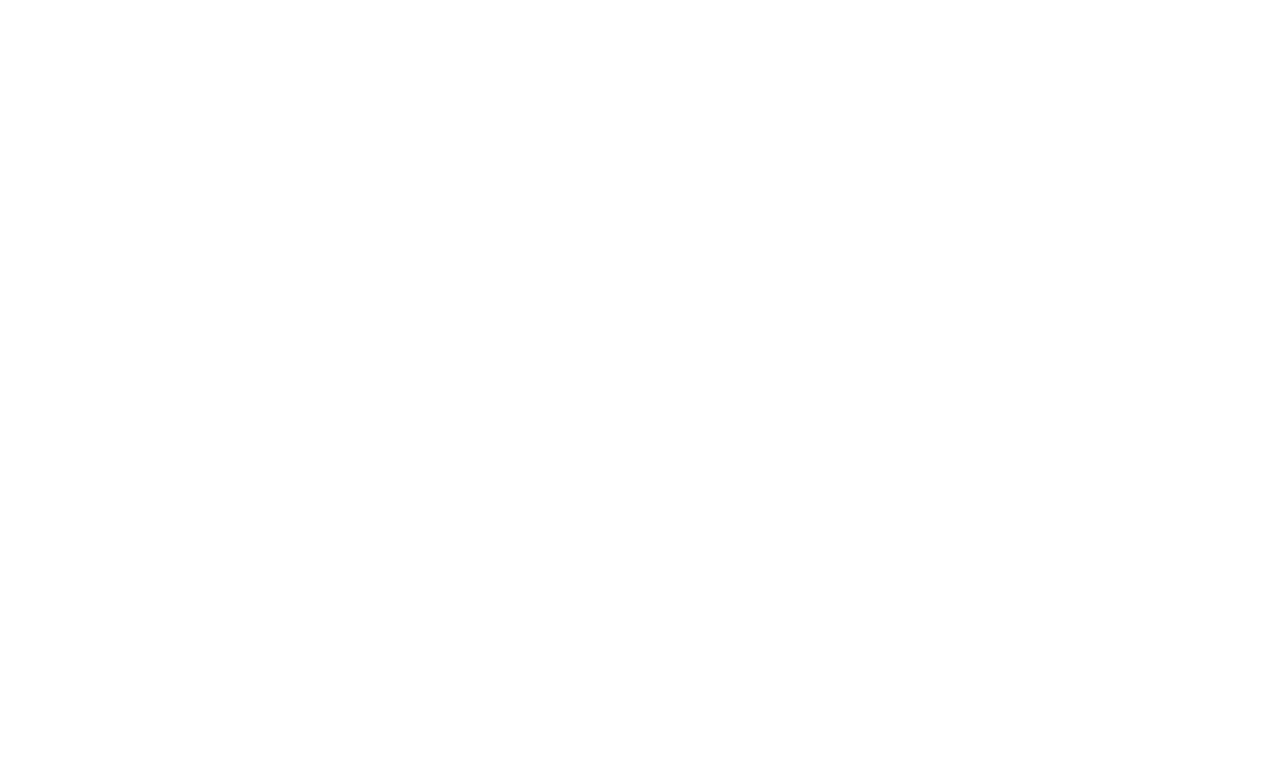
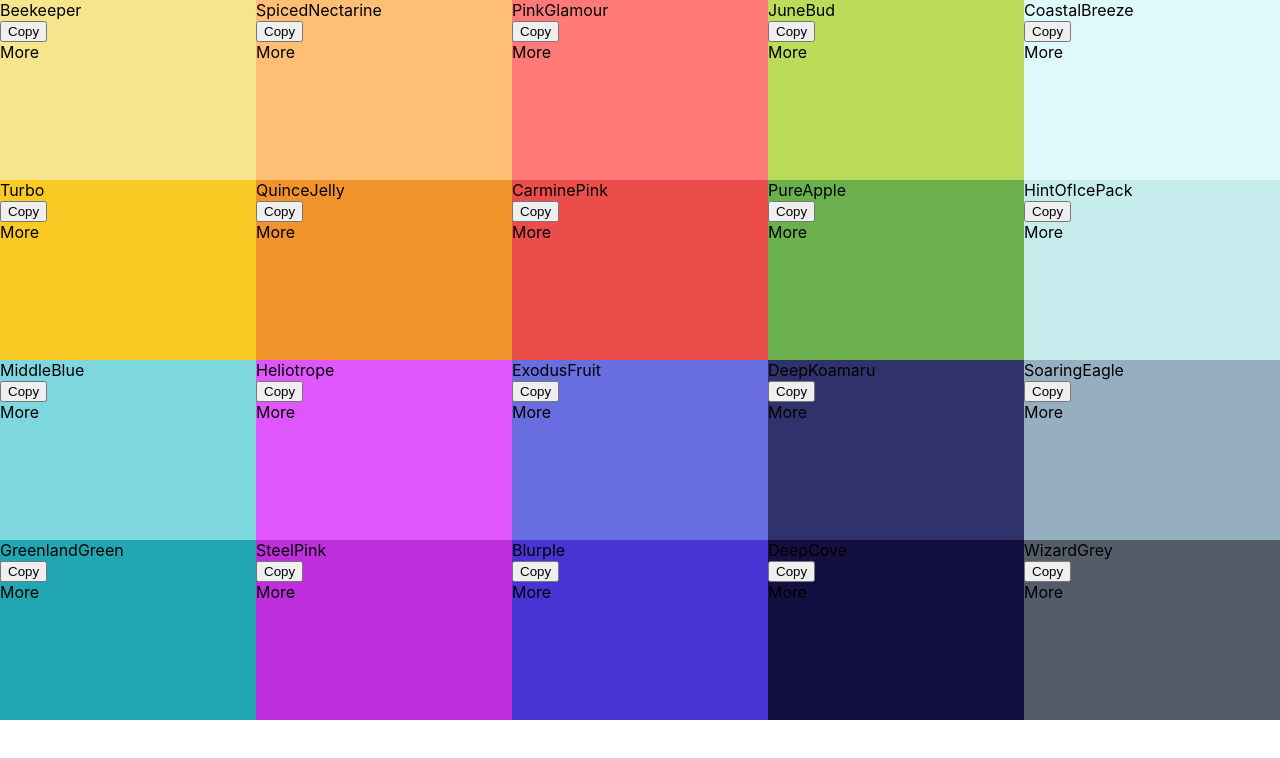
Before and after one commit to xAirx/ColorPaletteProject, a React (Create React App) app in the folder colorpaletteproject/: page / in a window 1280 px wide. Shown: the top 758 px of the page. Built offline with nearby package versions, Linux system fonts and the light colour scheme.

Commit message:
Commit before Eject for ESLINT

```diff
--- a/colorpaletteproject/src/App.js
+++ b/colorpaletteproject/src/App.js
@@ -1,7 +1,6 @@
-import Palette from './Palette';
 import React,{Component} from 'react'
 import seedColors from './seedColors';
-
+import Palette from './Palette';
 class  App extends Component {
   render() {
 
@@ -10,7 +9,9 @@
 
   return (
     <div className="App">
-      <Palette palette={seedColors[4]}/>
+     {/*  <Palette palette={seedColors[4]}/> */}
+     {/*/Passing in our props from seedColors individually.*/}
+     <Palette {...seedColors[4]}/>
     </div>
   );
  }
--- /dev/null
+++ b/colorpaletteproject/src/ColorBox.css
@@ -0,0 +1,8 @@
+.ColorBox {
+  width: 20%;
+  height: 25%;
+  margin: 0 auto;
+  display: inline-block;
+  position: relative;
+  cursor: pointer;
+}
--- /dev/null
+++ b/colorpaletteproject/src/ColorBox.js
@@ -0,0 +1,34 @@
+import React, { Component } from 'react'
+import styled from 'styled-components';
+
+
+
+export class ColorBox extends Component {
+   constructor(props) {
+       super(props)
+
+       this.state={}
+   }
+
+
+    render() {
+
+            const {name,background} = this.props;
+
+            return (
+                <div style={{background}} className='ColorBox'>
+    {/*                 //// The button which will display more colorboxes eventually
+    */}
+                <div className="copy-container">
+                    <div className="box-content" >
+                        <span>{name}</span>
+                 </div>
+                  <button className='copy-button'>Copy</button>
+                </div>
+                <span className="see-more">More</span>
+             </div>
+        )
+    }
+}
+
+export default ColorBox
--- a/colorpaletteproject/src/Palette.js
+++ b/colorpaletteproject/src/Palette.js
@@ -1,7 +1,19 @@
 import React, { Component } from 'react'
-
+import ColorBox from './ColorBox';
+import './ColorBox.css';
+import './Palette.css';
 export class Palette extends Component {
     render() {
+
+        /* eslint-disable no-unused-expressions */
+        /* eslint-disable array-callback-return */
+        /* const colorBoxes = this.props.colors.map(color => {
+             <ColorBox background={color.color} name={color.name}/>
+        }) */
+
+        const colorBoxes = this.props.colors.map(function(color) {
+            return  <ColorBox background={color.color} name={color.name}/>
+        });
 
 
         return (
@@ -9,6 +21,8 @@
                         {/*  navbar goes here */}
                             <div className="Palette-colors">
                                         {/* bunch of color boxes */}
+                                        {/*colorBoxes*/}
+                                        {colorBoxes}
                                                 </div>
                                                 {/* Footer eventually */}
 
--- a/colorpaletteproject/src/palette.css
+++ b/colorpaletteproject/src/palette.css
@@ -0,0 +1,11 @@
+.Palette {
+    /*     This makes the veiewport height a 100% for this div so it fills the entire page
+ */
+    height: 100vh;
+}
+
+.Palette-colors {
+    /*     This is 90% of its parent which is a 100% viewheight which makes the boxes span across the page
+ */
+    height: 90%;
+}
```
Also changed, not shown: colorpaletteproject/package.json (+13 -1 lines), 2 other files (tests, documents, lock files or other folders). Lines whose indentation alone changed are shown as unchanged.
